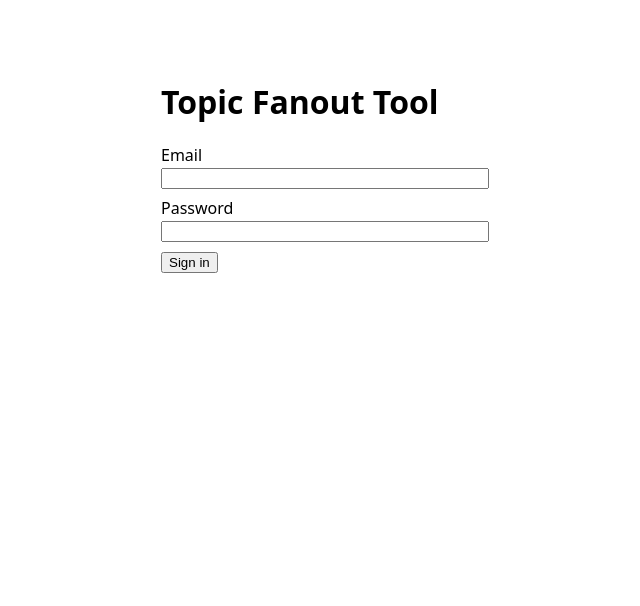
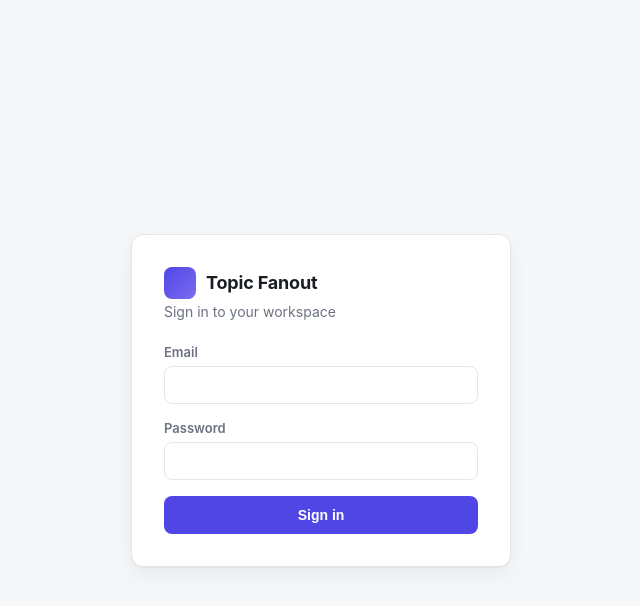
Before and after one commit to kssabraw/info-site-kw-research-cluster, a React (Vite) app in the folder frontend/: page / in a window 1280 px wide. Shown: the top 606 px of the page, without its empty margins (319-959 px from the left). Built offline with nearby package versions, Linux system fonts and the light colour scheme; no server answers.

Commit message:
M1: style the login and project list pages
Add a lightweight design system (index.css) and restyle the login card and
dashboard: branded header, role badge, project cards, loading skeletons, and
focus states. No behavior change.

https://claude.ai/code/session_019mbm4N5umLpPwEGfQdKXcC

```diff
--- a/frontend/src/App.tsx
+++ b/frontend/src/App.tsx
@@ -8,7 +8,7 @@ export default function App() {
   const { session, loading } = useAuth();
 
   if (loading) {
-    return <p style={{ fontFamily: "system-ui", margin: "10vh auto", textAlign: "center" }}>Loading…</p>;
+    return <div className="state-center">Loading…</div>;
   }
 
   return session ? <ProjectList /> : <Login />;
--- /dev/null
+++ b/frontend/src/index.css
@@ -0,0 +1,239 @@
+:root {
+  --bg: #f6f7f9;
+  --surface: #ffffff;
+  --border: #e3e6ea;
+  --text: #1a1d21;
+  --text-muted: #6b7280;
+  --accent: #4f46e5;
+  --accent-hover: #4338ca;
+  --accent-soft: #eef2ff;
+  --danger: #dc2626;
+  --radius: 12px;
+  --shadow: 0 1px 2px rgba(16, 24, 40, 0.04), 0 8px 24px rgba(16, 24, 40, 0.06);
+  --font: -apple-system, BlinkMacSystemFont, "Segoe UI", Roboto, Helvetica, Arial,
+    sans-serif;
+}
+
+* {
+  box-sizing: border-box;
+}
+
+html,
+body,
+#root {
+  height: 100%;
+}
+
+body {
+  margin: 0;
+  background: var(--bg);
+  color: var(--text);
+  font-family: var(--font);
+  -webkit-font-smoothing: antialiased;
+}
+
+/* ---------- Buttons ---------- */
+.btn {
+  appearance: none;
+  border: 1px solid transparent;
+  border-radius: 8px;
+  padding: 10px 16px;
+  font-size: 14px;
+  font-weight: 600;
+  cursor: pointer;
+  transition: background 0.15s ease, border-color 0.15s ease, color 0.15s ease;
+}
+.btn:disabled {
+  opacity: 0.6;
+  cursor: not-allowed;
+}
+.btn-primary {
+  background: var(--accent);
+  color: #fff;
+  width: 100%;
+}
+.btn-primary:hover:not(:disabled) {
+  background: var(--accent-hover);
+}
+.btn-ghost {
+  background: transparent;
+  border-color: var(--border);
+  color: var(--text);
+  padding: 8px 14px;
+}
+.btn-ghost:hover {
+  background: var(--bg);
+}
+
+/* ---------- Login ---------- */
+.login-wrap {
+  min-height: 100%;
+  display: grid;
+  place-items: center;
+  padding: 24px;
+}
+.login-card {
+  width: 100%;
+  max-width: 380px;
+  background: var(--surface);
+  border: 1px solid var(--border);
+  border-radius: var(--radius);
+  box-shadow: var(--shadow);
+  padding: 32px;
+}
+.brand {
+  display: flex;
+  align-items: center;
+  gap: 10px;
+  margin-bottom: 4px;
+}
+.brand-mark {
+  width: 32px;
+  height: 32px;
+  border-radius: 8px;
+  background: linear-gradient(135deg, var(--accent), #7c6cf0);
+  flex: none;
+}
+.brand-name {
+  font-size: 18px;
+  font-weight: 700;
+  letter-spacing: -0.01em;
+}
+.login-sub {
+  color: var(--text-muted);
+  font-size: 14px;
+  margin: 0 0 24px;
+}
+.field {
+  display: block;
+  margin-bottom: 16px;
+}
+.field-label {
+  display: block;
+  font-size: 13px;
+  font-weight: 600;
+  color: var(--text-muted);
+  margin-bottom: 6px;
+}
+.input {
+  width: 100%;
+  padding: 10px 12px;
+  font-size: 14px;
+  border: 1px solid var(--border);
+  border-radius: 8px;
+  background: #fff;
+  color: var(--text);
+  transition: border-color 0.15s ease, box-shadow 0.15s ease;
+}
+.input:focus {
+  outline: none;
+  border-color: var(--accent);
+  box-shadow: 0 0 0 3px var(--accent-soft);
+}
+.form-error {
+  margin: 12px 0 0;
+  padding: 10px 12px;
+  font-size: 13px;
+  color: var(--danger);
+  background: #fef2f2;
+  border: 1px solid #fecaca;
+  border-radius: 8px;
+}
+
+/* ---------- App shell / dashboard ---------- */
+.topbar {
+  height: 60px;
+  background: var(--surface);
+  border-bottom: 1px solid var(--border);
+  display: flex;
+  align-items: center;
+  justify-content: space-between;
+  padding: 0 24px;
+}
+.topbar-user {
+  display: flex;
+  align-items: center;
+  gap: 14px;
+  font-size: 13px;
+  color: var(--text-muted);
+}
+.role-badge {
+  text-transform: uppercase;
+  font-size: 11px;
+  font-weight: 700;
+  letter-spacing: 0.04em;
+  padding: 3px 8px;
+  border-radius: 999px;
+  background: var(--accent-soft);
+  color: var(--accent);
+}
+.content {
+  max-width: 880px;
+  margin: 0 auto;
+  padding: 32px 24px;
+}
+.page-title {
+  font-size: 22px;
+  font-weight: 700;
+  letter-spacing: -0.01em;
+  margin: 0 0 20px;
+}
+.project-grid {
+  display: grid;
+  grid-template-columns: repeat(auto-fill, minmax(240px, 1fr));
+  gap: 14px;
+}
+.project-card {
+  background: var(--surface);
+  border: 1px solid var(--border);
+  border-radius: var(--radius);
+  padding: 18px;
+  box-shadow: var(--shadow);
+}
+.project-card-name {
+  font-size: 15px;
+  font-weight: 600;
+  margin: 0 0 4px;
+}
+.project-card-meta {
+  font-size: 12px;
+  color: var(--text-muted);
+}
+.tag-scratch {
+  display: inline-block;
+  margin-left: 8px;
+  font-size: 11px;
+  font-weight: 600;
+  color: var(--text-muted);
+  background: var(--bg);
+  border: 1px solid var(--border);
+  padding: 1px 7px;
+  border-radius: 999px;
+  vertical-align: middle;
+}
+.muted {
+  color: var(--text-muted);
+  font-size: 14px;
+}
+.state-center {
+  display: grid;
+  place-items: center;
+  min-height: 100%;
+  color: var(--text-muted);
+  font-size: 14px;
+}
+.skeleton {
+  height: 86px;
+  border-radius: var(--radius);
+  background: linear-gradient(90deg, #eef0f3 25%, #f6f7f9 37%, #eef0f3 63%);
+  background-size: 400% 100%;
+  animation: shimmer 1.4s ease infinite;
+}
+@keyframes shimmer {
+  0% {
+    background-position: 100% 0;
+  }
+  100% {
+    background-position: -100% 0;
+  }
+}
--- a/frontend/src/main.tsx
+++ b/frontend/src/main.tsx
@@ -4,6 +4,7 @@ import { QueryClientProvider } from "@tanstack/react-query";
 import App from "./App";
 import { AuthProvider } from "./shared/auth";
 import { queryClient } from "./shared/queryClient";
+import "./index.css";
 
 ReactDOM.createRoot(document.getElementById("root")!).render(
   <React.StrictMode>
--- a/frontend/src/owner/ProjectList.tsx
+++ b/frontend/src/owner/ProjectList.tsx
@@ -8,32 +8,60 @@ export function ProjectList() {
   const projects = useQuery({ queryKey: ["projects"], queryFn: getProjects });
 
   return (
-    <main style={{ maxWidth: 640, margin: "5vh auto", fontFamily: "system-ui" }}>
-      <header style={{ display: "flex", justifyContent: "space-between", alignItems: "center" }}>
-        <h1>Projects</h1>
-        <button onClick={() => signOut()}>Sign out</button>
+    <>
+      <header className="topbar">
+        <div className="brand">
+          <span className="brand-mark" aria-hidden="true" />
+          <span className="brand-name">Topic Fanout</span>
+        </div>
+        <div className="topbar-user">
+          {me.data && (
+            <>
+              <span>{me.data.email}</span>
+              <span className="role-badge">{me.data.role}</span>
+            </>
+          )}
+          <button className="btn btn-ghost" onClick={() => signOut()}>
+            Sign out
+          </button>
+        </div>
       </header>
 
-      {me.data && (
-        <p style={{ color: "#555" }}>
-          Signed in as {me.data.email} ({me.data.role})
-        </p>
+      <main className="content">
+        <h1 className="page-title">Projects</h1>
+
+        {projects.isLoading && (
+          <div className="project-grid">
+            <div className="skeleton" />
+            <div className="skeleton" />
+            <div className="skeleton" />
+          </div>
         )}
 
-      {projects.isLoading && <p>Loading projects…</p>}
-      {projects.isError && <p style={{ color: "crimson" }}>Failed to load projects.</p>}
+        {projects.isError && (
+          <p className="form-error">Failed to load projects. Please try again.</p>
+        )}
 
-      {projects.data && (
-        <ul>
+        {projects.data && projects.data.length > 0 && (
+          <div className="project-grid">
             {projects.data.map((p) => (
-            <li key={p.id}>
+              <div className="project-card" key={p.id}>
+                <p className="project-card-name">
                   {p.name}
-              {p.is_scratch ? " (Scratch)" : ""}
-            </li>
+                  {p.is_scratch && <span className="tag-scratch">Scratch</span>}
+                </p>
+                <span className="project-card-meta">
+                  Created {new Date(p.created_at).toLocaleDateString()}
+                </span>
+              </div>
             ))}
-        </ul>
+          </div>
         )}
-      {projects.data && projects.data.length === 0 && <p>No projects yet.</p>}
+
+        {projects.data && projects.data.length === 0 && (
+          <p className="muted">No projects yet.</p>
+        )}
       </main>
+    </>
   );
 }
--- a/frontend/src/shared/Login.tsx
+++ b/frontend/src/shared/Login.tsx
@@ -22,34 +22,44 @@ export function Login() {
   }
 
   return (
-    <main style={{ maxWidth: 320, margin: "10vh auto", fontFamily: "system-ui" }}>
-      <h1>Topic Fanout Tool</h1>
+    <div className="login-wrap">
+      <div className="login-card">
+        <div className="brand">
+          <span className="brand-mark" aria-hidden="true" />
+          <span className="brand-name">Topic Fanout</span>
+        </div>
+        <p className="login-sub">Sign in to your workspace</p>
+
         <form onSubmit={onSubmit}>
-        <label style={{ display: "block", marginBottom: 8 }}>
-          Email
+          <label className="field">
+            <span className="field-label">Email</span>
             <input
+              className="input"
               type="email"
+              autoComplete="email"
               value={email}
               onChange={(e) => setEmail(e.target.value)}
               required
-            style={{ width: "100%" }}
             />
           </label>
-        <label style={{ display: "block", marginBottom: 8 }}>
-          Password
+          <label className="field">
+            <span className="field-label">Password</span>
             <input
+              className="input"
               type="password"
+              autoComplete="current-password"
               value={password}
               onChange={(e) => setPassword(e.target.value)}
               required
-            style={{ width: "100%" }}
             />
           </label>
-        <button type="submit" disabled={busy}>
+          <button className="btn btn-primary" type="submit" disabled={busy}>
             {busy ? "Signing in…" : "Sign in"}
           </button>
         </form>
-      {error && <p style={{ color: "crimson" }}>{error}</p>}
-    </main>
+
+        {error && <p className="form-error">{error}</p>}
+      </div>
+    </div>
   );
 }
```
Lines whose indentation alone changed are shown as unchanged.
